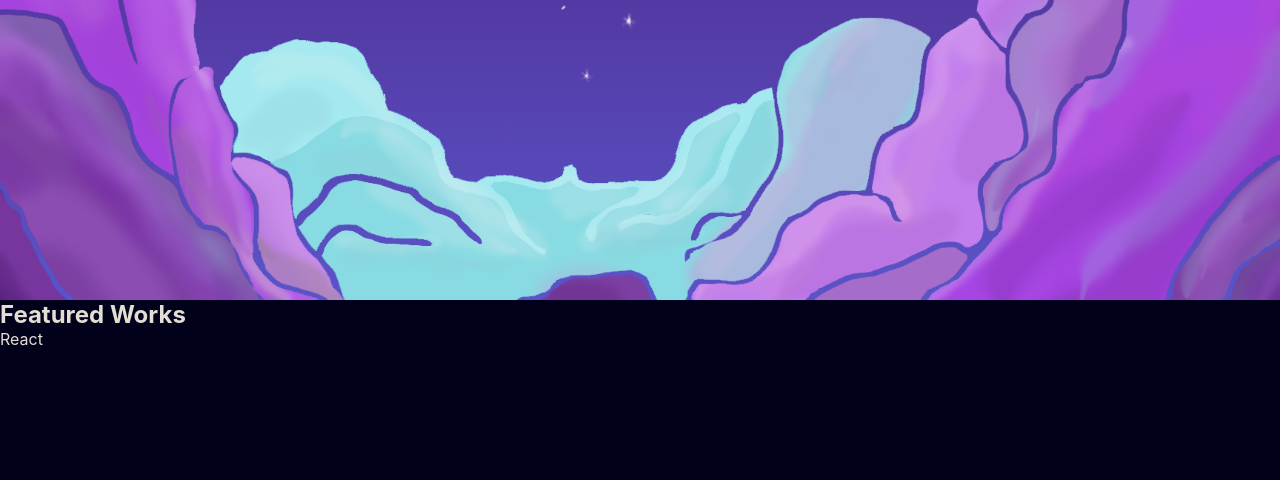
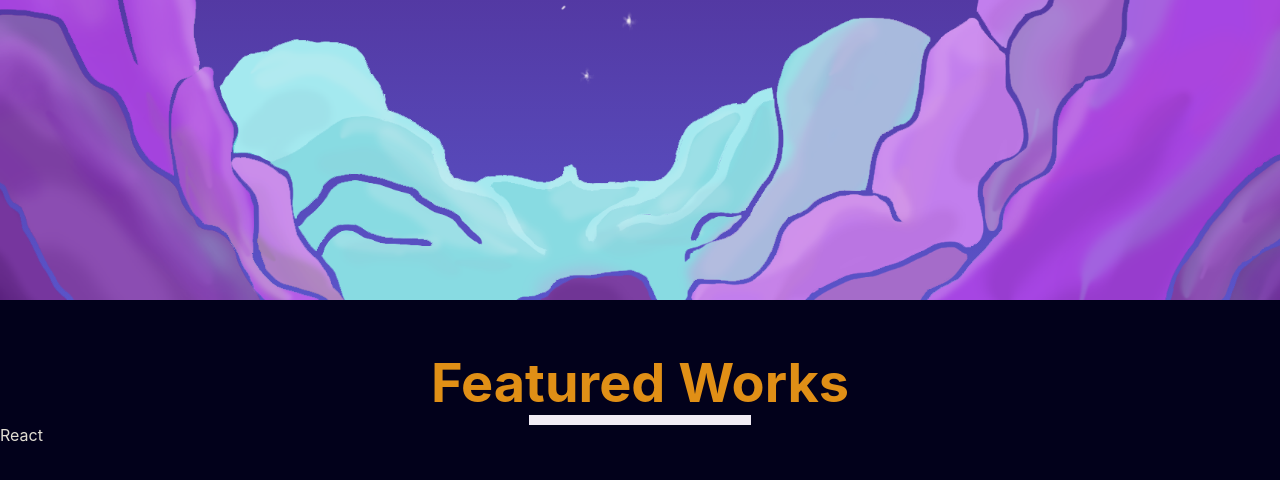
Before and after one commit to Lu-Smith/animated_portfolio_sass_typescript, a React (Create React App) app: page / in a window 1280 px wide. Shown: the part 2900-3380 px from the top of the page. Built offline with nearby package versions, Linux system fonts and the light colour scheme.

Commit message:
Updated styling in portfolio.scss

```diff
--- a/src/styles/portfolio.scss
+++ b/src/styles/portfolio.scss
@@ -0,0 +1,18 @@
+.Portfolio {
+    position: relative;
+
+    .progress {
+        position: sticky;
+        top: 0;
+        left: 0;
+        padding-top: 50px;
+        text-align: center;
+        color: $focus-color;
+        font-size: 36px;
+
+        .progressBar {
+            height: 10px;
+            background-color: $secondary-background;
+        }
+    }
+}
```
